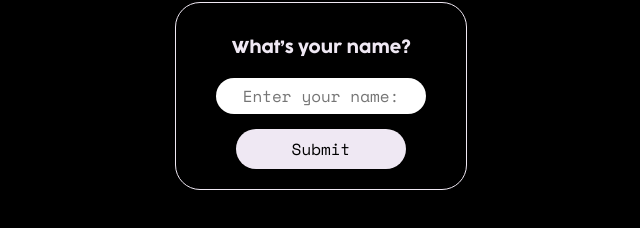
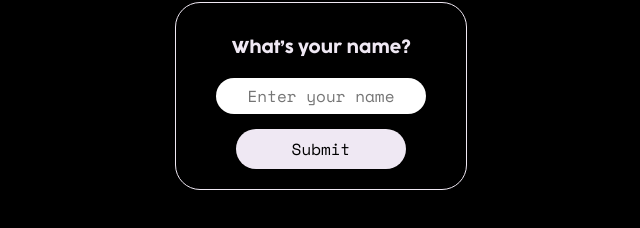
Before and after one commit to exyreale/exyreale, a plain HTML site: page vngame.html in a window 1280 px wide. Both pictures are taken after a click on the button "Start Game". Shown: the part 304-532 px from the top of the page, 319-959 px from the left. Drawn offline with Linux system fonts and the light colour scheme.

Commit message:
Update vngame.html

```diff
--- a/vngame.html
+++ b/vngame.html
@@ -10,7 +10,7 @@
 <body>
     <div id="name-box" style="display: none;">
         <p>What’s your name?</p>
-        <input type="text" id="playerNameInput" placeholder="Enter your name:">
+        <input type="text" id="playerNameInput" placeholder="Enter your name">
         <button id="name-submit-btn">Submit</button>
     </div>
 
@@ -59,4 +59,5 @@
 
     <script src="vnscript.js"></script>
 </body>
+
 </html>
```
